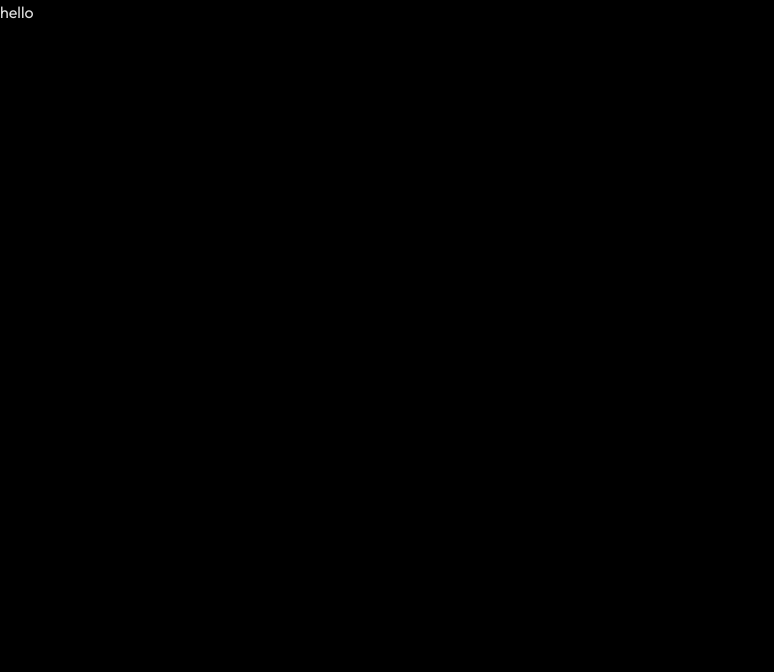
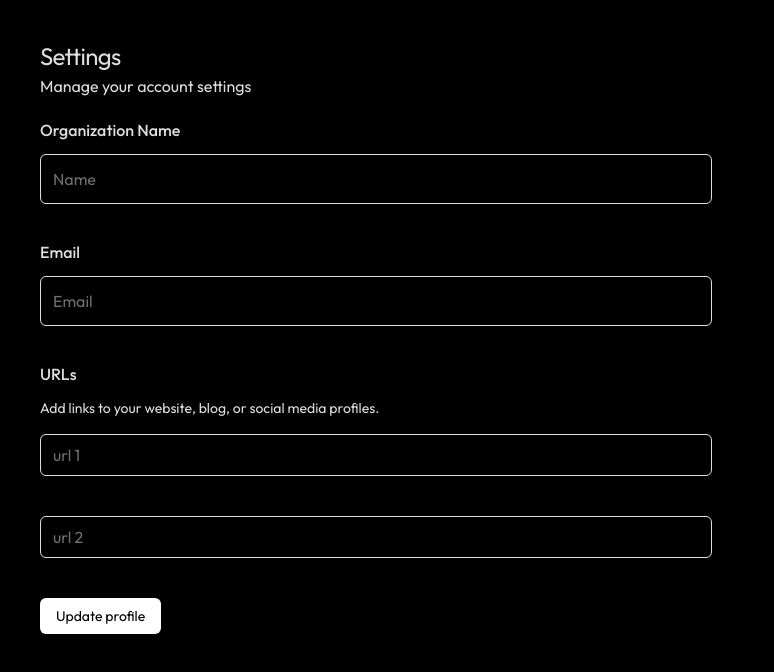
Before and after one commit to devdixit-dev/TaskPilot, a React (Vite) app in the folder frontend/: page /admin/settings in a window 1280 px wide. Shown: the top 672 px of the page, without its empty margins (0-774 px from the left). Built offline with nearby package versions, Linux system fonts and the light colour scheme.

Commit message:
update UI, change some components

```diff
--- a/frontend/src/components/Sidebar.jsx
+++ b/frontend/src/components/Sidebar.jsx
@@ -4,7 +4,7 @@ const Sidebar = () => {
 
       <div class="flex h-[52px] items-center justify-center px-2">
         <p class="w-full flex items-center justify-between rounded-md border-2 border-[#242424] px-3 py-2 text-sm shadow-sm">
-          <span class="truncate text-[16px]">Welcome, Dev Dixit</span>
+          <span class="truncate text-[16px]">Welcome, Admin</span>
         </p>
       </div>
 
--- a/frontend/src/pages/Admin/AdminAuth.jsx
+++ b/frontend/src/pages/Admin/AdminAuth.jsx
@@ -113,7 +113,11 @@ const AdminAuth = () => {
                 <input type="email" name="email" minLength={6} placeholder="Enter your organization email" className="bg-black py-2.5 px-4.5 rounded-md border-1 border-[#242424] outline-0" value={email} onChange={(e) => setEmail(e.target.value)} required />
               </div>
               <div className="flex flex-col gap-2 mb-4">
+                <div className="flex justify-between">
                   <label htmlFor="password">Password</label>
+                  {active === 'login' ? <a href="/admin/forgot-password" className="cursor-pointer text-sm text-blue-500">Forgot Password ?</a> : <></>}
+
+                </div>
                 <input type="password" name="password" minLength={6} placeholder="Enter your password" className="bg-black py-2.5 px-4.5 rounded-md border-1 border-[#242424] outline-0" value={password} onChange={(e) => setPassword(e.target.value)} required />
               </div>
               <div className="w-full flex justify-center border-b-1 border-[#242424] pb-6">
@@ -130,20 +134,12 @@ const AdminAuth = () => {
                     }} className="cursor-pointer text-blue-500">Login</button>
                   </div>
                   :
-                  <div>
-                    <div>
-                      <div className="flex justify-center mt-4 gap-2 text-sm">
-                        <p>Forgot Password ?</p>
-                        <a href="/forgot-password" className="cursor-pointer text-blue-500">Change password</a>
-                      </div>
-                    </div>
                   <div className="flex justify-center mt-4 gap-2">
                     <p>Don't have an account ?</p>
                     <button onClick={(e) => {
                       e.preventDefault();
                       setActive('signup');
                     }} className="cursor-pointer text-blue-500">Sign Up</button>
-                    </div>
                   </div>
               }
               <ToastContainer theme="dark" />
--- a/frontend/src/pages/Admin/AdminSettings.jsx
+++ b/frontend/src/pages/Admin/AdminSettings.jsx
@@ -1,8 +1,71 @@
+import Navbar from "../../components/Navbar"
+
 const AdminSettings = () => {
   return (
-    <div>
-      hello
+    <div class="hidden space-y-6 px-10 py-10 pb-16 md:block">
+
+      <div class="space-y-0.5">
+        <h2 class="text-2xl tracking-tight">Settings</h2>
+        <p class="text-muted-foreground">
+          Manage your account settings
+        </p>
+      </div>
+
+      <div class="flex flex-col space-y-8 lg:flex-row lg:space-x-12 lg:space-y-0">
+
+        <div class="flex-1 lg:max-w-2xl">
+          <div class="space-y-6">
+            <form class="space-y-8 flex flex-col gap-2">
+              <div class="space-y-2 flex flex-col gap-2">
+                <label for="orgName" class="text-md font-medium leading-none">Organization Name</label>
+                <input
+                  name="orgName"
+                  type="text"
+                  placeholder="Name"
+                  class="w-full px-3 py-3 border rounded-md shadow-sm bg-transparent text-base placeholder:text-muted-foreground focus:outline-none focus:ring-1 focus:ring-ring"
+                />
+              </div>
+
+              <div class="space-y-2 flex flex-col gap-2">
+                <label for="email" class="text-md font-medium leading-none">Email</label>
+                <input
+                  name="email"
+                  type="email"
+                  placeholder="Email"
+                  class="w-full px-3 py-3 border rounded-md shadow-sm bg-transparent text-base placeholder:text-muted-foreground focus:outline-none focus:ring-1 focus:ring-ring"
+                />
+              </div>
+
+              <div class="space-y-2 flex flex-col gap-2">
+                <label for="url-0" class="text-md font-medium leading-none">URLs</label>
+                <p class="text-sm text-muted-foreground">Add links to your website, blog, or social media profiles.</p>
+                <input
+                  id="url-0"
+                  name="urls.0.value"
+                  type="text"
+                  placeholder="url 1"
+                  class="w-full px-3 py-2 border rounded-md shadow-sm bg-transparent text-base placeholder:text-muted-foreground focus:outline-none focus:ring-1 focus:ring-ring"
+                />
+              </div>
+
+              <div class="space-y-2">
+                <input
+                  id="url-1"
+                  name="urls.1.value"
+                  type="text"
+                  placeholder="url 2"
+                  class="w-full px-3 py-2 border rounded-md shadow-sm bg-transparent text-base placeholder:text-muted-foreground focus:outline-none focus:ring-1 focus:ring-ring"
+                />
+              </div>
+              <div>
+                <button type="submit" className={`py-2 px-4 rounded-md text-sm bg-white text-black cursor-pointer transition-all duration-300 hover:outline-1 hover:opacity-70`}>Update profile</button>
+              </div>
+            </form>
+          </div>
+        </div>
+      </div>
     </div>
+
   )
 }
 
--- a/frontend/src/pages/Admin/ForgotPassword.jsx
+++ b/frontend/src/pages/Admin/ForgotPassword.jsx
@@ -109,8 +109,8 @@ const ForgotPassword = () => {
             </div>
 
             <div className="flex justify-center mt-4 gap-2">
-              <p>Remember Password?</p>
-              <a href="/" className="cursor-pointer text-blue-500">Login</a>
+              <p>Remember Password ?</p>
+              <a href="/admin/auth" className="cursor-pointer text-blue-500">Login</a>
             </div>
 
             <ToastContainer theme="dark" />
```
Lines whose indentation alone changed are shown as unchanged.
